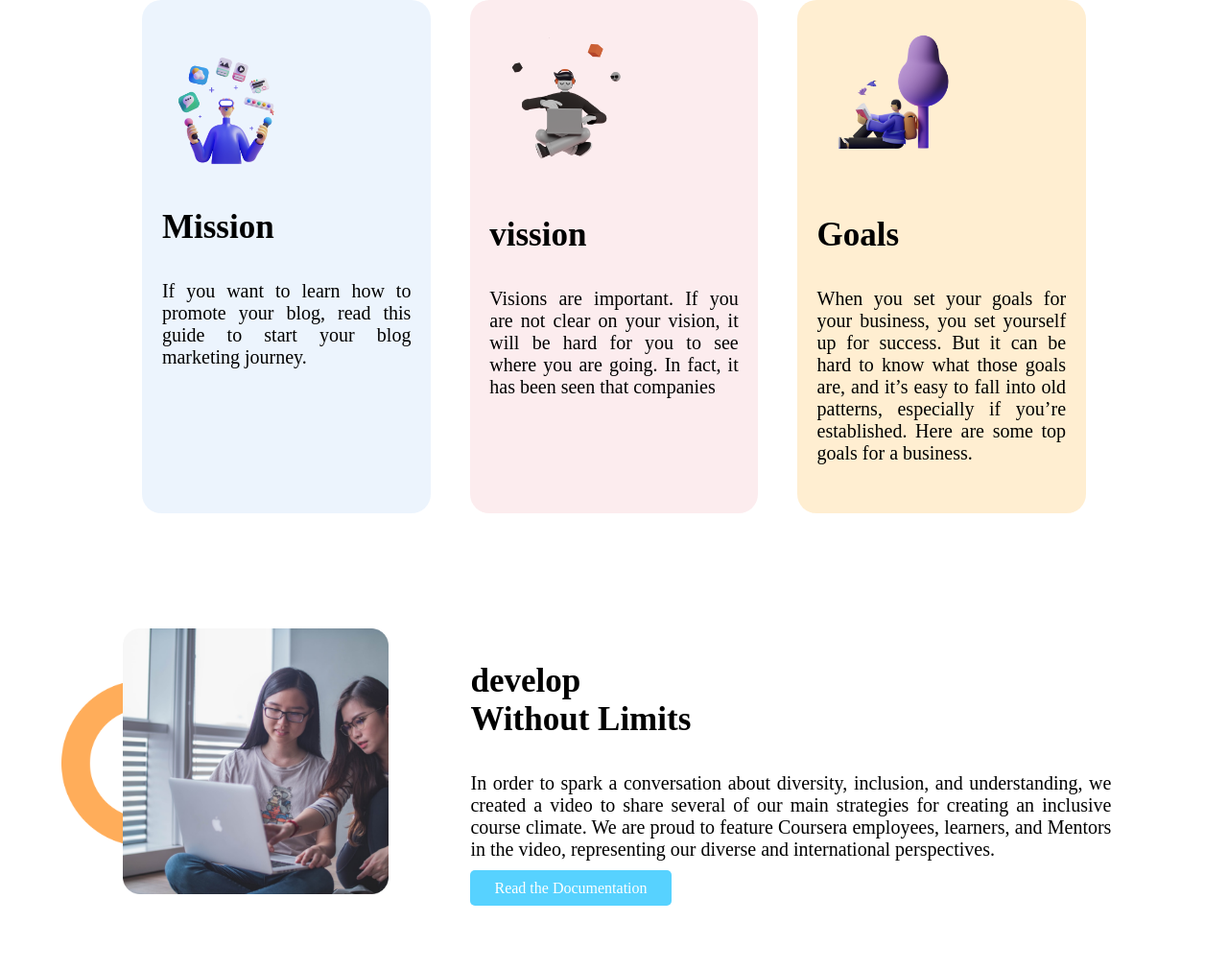
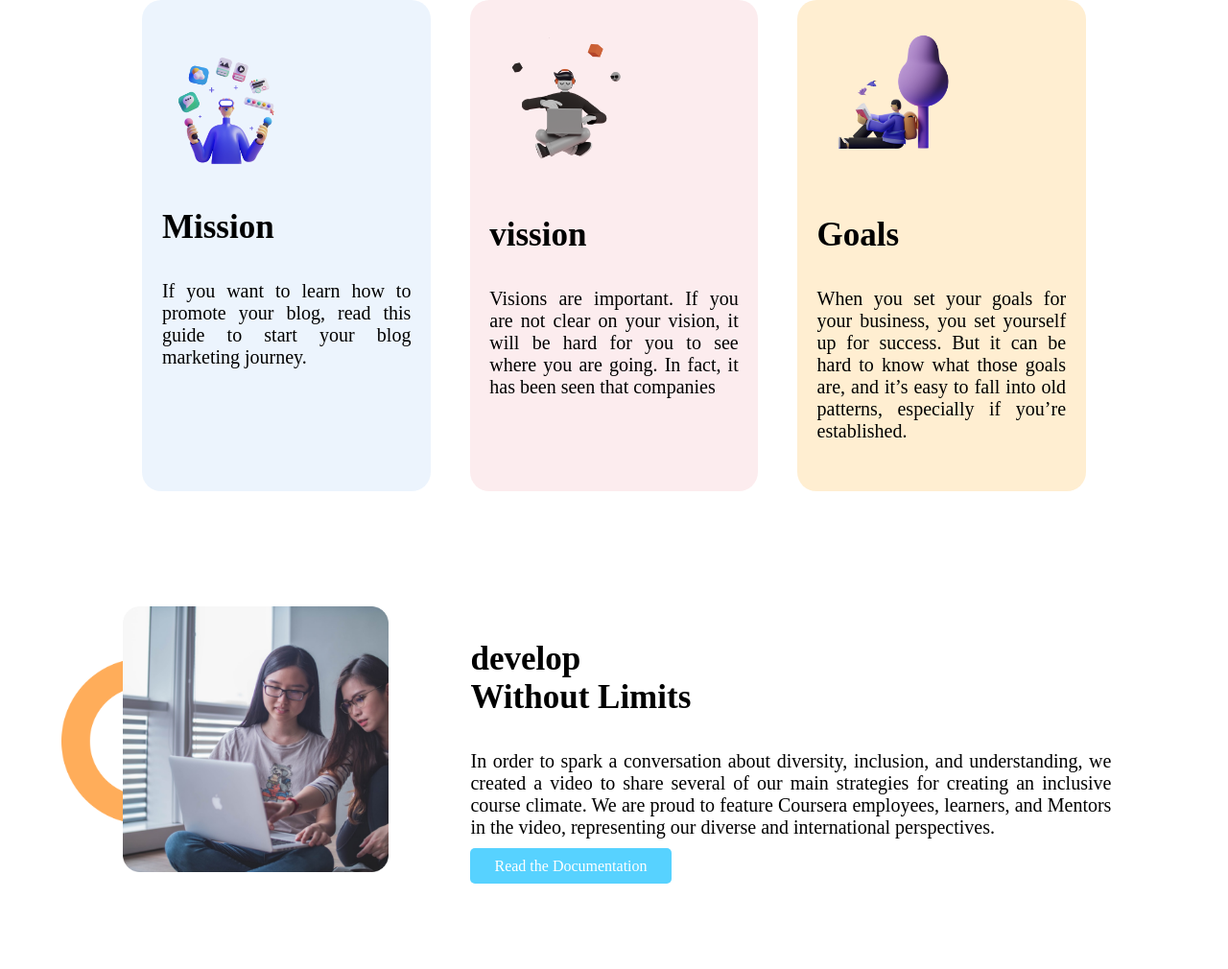
Before and after one commit to MUHAMMADSabbirHossain/mission-2022, a plain HTML site: page index.html in a window 1280 px wide. Shown: the part 859-1869 px from the top of the page at 96% size. Drawn offline with Linux system fonts and the light colour scheme; grey boxes are pictures that could not be loaded.

Commit message:
edited after review

```diff
--- a/index.html
+++ b/index.html
@@ -57,8 +57,7 @@
                 <h3>Goals</h3>
                 <p>When you set your goals for your business, you set yourself up for success.
                     But it can be hard to know what those goals are, and it’s easy to fall into old patterns, especially
-                    if you’re established.
-                    Here are some top goals for a business.</p>
+                    if you’re established.</p>
 
             </div>
         </div>
```
